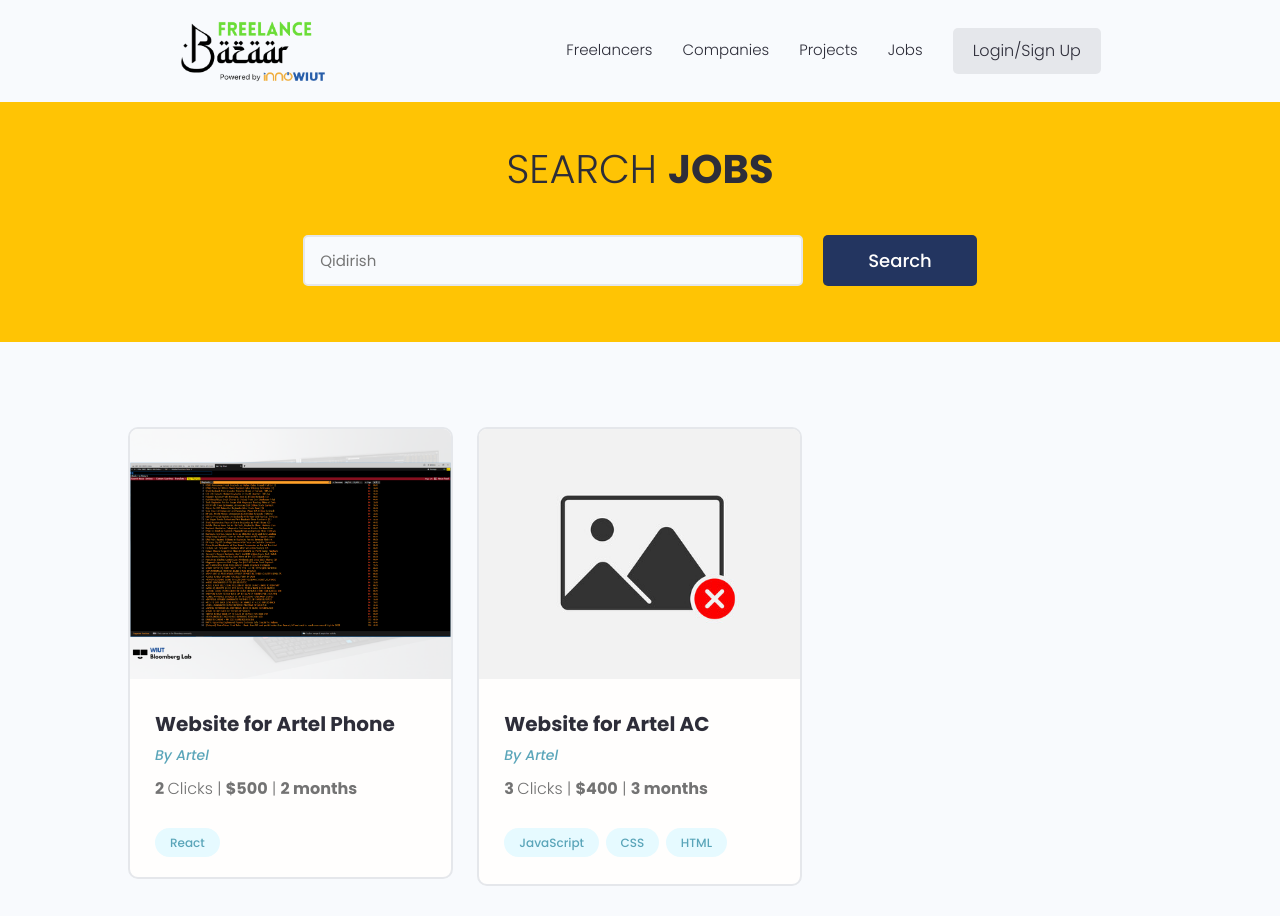
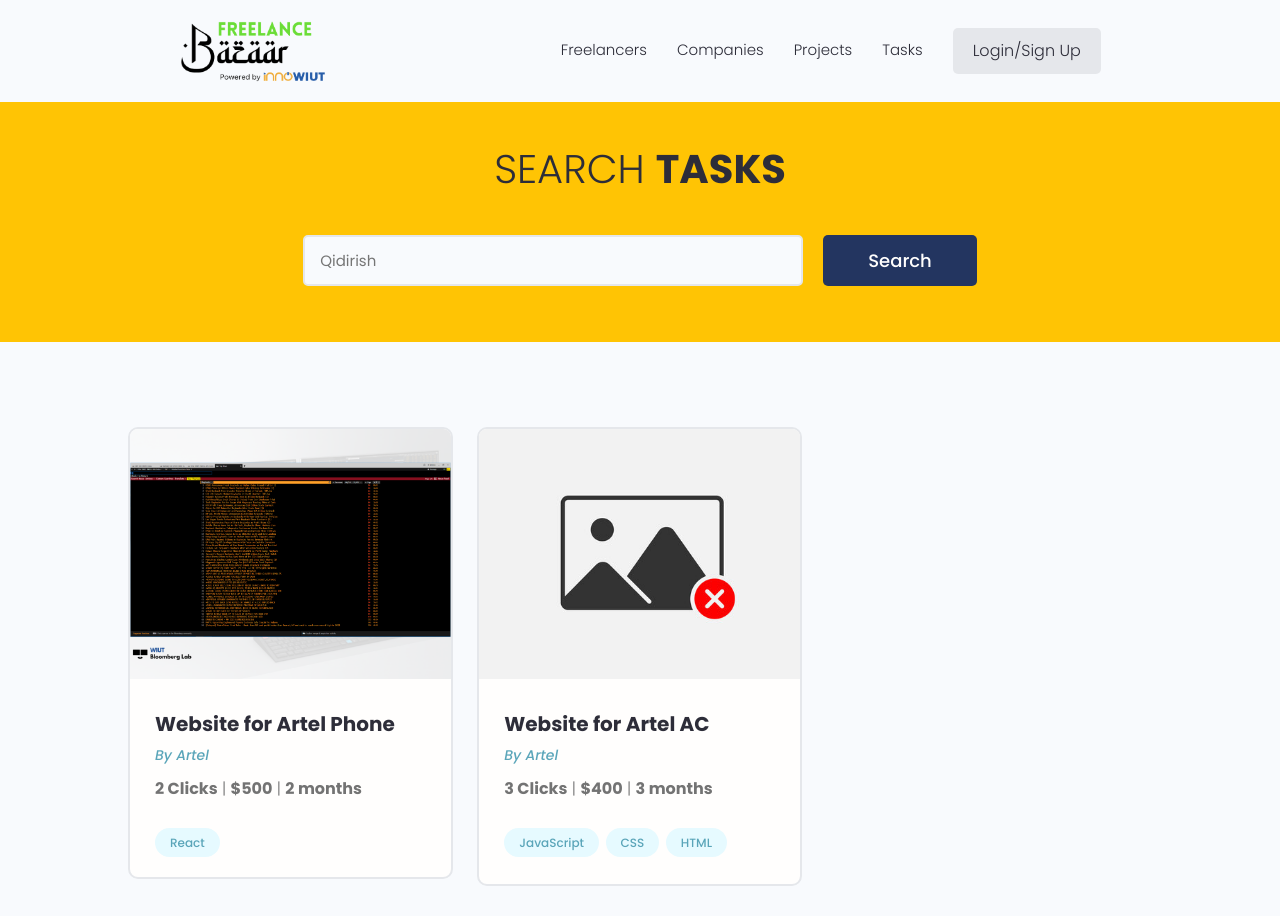
Before and after one commit to Shukrullo2/yollanma, a Django app: page /jobs/ in a window 1280 px wide. Run offline with Django 4.2, Linux system fonts and the light colour scheme; data comes from the database, SQL or seed files in the repository; some libraries are stand-ins or nearby versions.

Commit message:
final minor changes

```diff
--- a/jobs/templates/jobs.html
+++ b/jobs/templates/jobs.html
@@ -7,7 +7,7 @@
     <section class="hero-section text-center">
       <div class="container container--narrow">
         <div class="hero-section__box">
-          <h2>Search <span>Jobs</span></h2>
+          <h2>Search <span>Tasks</span></h2>
         </div>
 
         <div class="hero-section__search">
@@ -42,7 +42,7 @@
                   <h3 class="project__title">{{item.title}}</h3>
                   <p><a class="project__author" href="{% url 'user_profile' item.owner.id %}">By {{item.owner.name}}</a></p>
                   <p class="project--rating">
-                    <span style="font-weight: bold;"> {{ item.click_total }} </span> Clicks | <span style="font-weight: bold;">{{item.budget}}</span> | <span style="font-weight: bold;">{{item.duration}}</span>
+                    <span style="font-weight: bold;"> {% if item.click_total == 1 %} 1 Click {%else%} {{ item.click_total}} Clicks{% endif %}</span>  | <span style="font-weight: bold;">{{item.budget}}</span> | <span style="font-weight: bold;">{{item.duration}}</span>
                   </p>
                   <div class="project__tags">
                          {% for tag in item.tags.all %}
--- a/requirements.txt
+++ b/requirements.txt
@@ -18,8 +18,7 @@ jmespath==1.0.1
 packaging==23.2
 Pillow==10.0.1
 platformdirs==3.10.0
-psycopg2==2.9.9
-psycopg2-binary==2.9.9
+
 PyJWT==2.8.0
 python-dateutil==2.8.2
 pytz==2023.3.post1
--- a/templates/navbar.html
+++ b/templates/navbar.html
@@ -14,7 +14,7 @@
           <li class="header__menuItem"><a href="{% url 'profiles' %}">Freelancers</a></li>
             <li class="header__menuItem"><a href="{% url 'companies' %}">Companies</a></li>
           <li class="header__menuItem"><a href="{% url 'projects' %}">Projects</a></li>
-          <li class="header__menuItem"><a href="{% url 'jobs' %}">Jobs</a></li>
+          <li class="header__menuItem"><a href="{% url 'jobs' %}">Tasks</a></li>
 
 
           {% if request.user.is_authenticated %}
--- a/users/templates/companies.html
+++ b/users/templates/companies.html
@@ -6,7 +6,7 @@
     <section class="hero-section text-center">
       <div class="container container--narrow">
         <div class="hero-section__box">
-          <h2>Search among <span>hiring companies</span></h2>
+          <h2>Search among <span>companies</span></h2>
 <!--          <h2>FROM AROUND THE WORLD</h2>-->
         </div>
 
```
Also changed, not shown: 1 other file.
